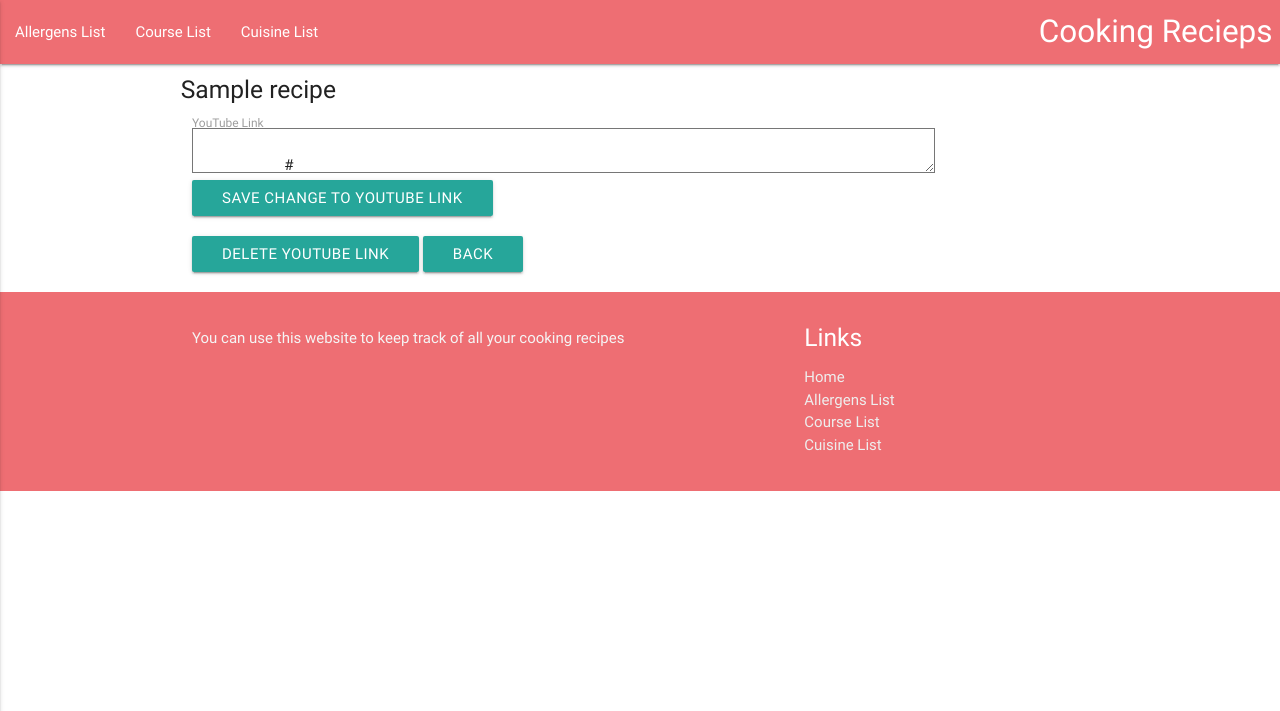
After one commit to GarethMellon/data-centric-project, a Flask app: page /youtube_link/1 in a window 1280 px wide. The commit adds this page. Shown: the top 711 px of the page. Run offline with Flask 2, Linux system fonts and the light colour scheme; tables that the repository leaves empty hold one stand-in row (values such as "Sample post").

Commit message:
New Feature: ability to add, edit and delete youtube link.

```diff
--- a/app.py
+++ b/app.py
@@ -156,6 +156,40 @@ def new_recipe():
         update_data(course_sql)
     return redirect(url_for('recieps',
                             recipe_ID = recipe_ID[0]['ID'] ))
+
+@app.route("/youtube_link/<recipe_ID>")
+def youtube_link(recipe_ID):
+    sql = "select ID as recipe_ID, name as recipe_name, youtube_link as recipe_youtube_link from recipes WHERE recipes.ID = {};".format(recipe_ID)
+    recipe_data = select_data(sql)
+
+    return render_template('youtube_link.html',
+                            recipe_data = recipe_data,
+                            recipe_ID = recipe_ID)
+
+@app.route("/save_youtube_link/<recipe_ID>", methods = ["POST"])
+def save_youtube_link(recipe_ID):
+    youtube_link = request.form.get('youtube_link_name')
+    # check if user entered a null
+    if text_is_none(youtube_link) == True:
+        flash('You must enter some text')
+        return redirect(url_for('recieps',
+                                recipe_ID = recipe_ID))
+    else:
+        youtube_link = youtube_link.strip()
+        sql = "UPDATE recipes SET youtube_link = '{}' WHERE ID = {};".format(youtube_link, recipe_ID)
+        update_data(sql)
+
+    return redirect(url_for('recieps',
+                            recipe_ID = recipe_ID))
+
+@app.route("/delete_youtube_link/<recipe_ID>")
+def delete_youtube_link(recipe_ID):
+    youtube_link = request.form.get('youtube_link_name')
+    sql = "UPDATE recipes SET youtube_link = '' WHERE ID = {};".format(recipe_ID)
+    update_data(sql)
+
+    return redirect(url_for('recieps',
+                            recipe_ID = recipe_ID))
 
 ## Routes to add edit and delete recieps
 
--- a/templates/recieps.html
+++ b/templates/recieps.html
@@ -12,11 +12,11 @@
                 </li>
                 {% if recipe.youtube_link: %}
                 <li class="collection-item">
-                    <div>{{ recipe.youtube_link }}<a href="#!" class="secondary-content"><i class="material-icons">edit</i></a></div>
+                    <div>{{ recipe.youtube_link }}<a href="{{ url_for('youtube_link', recipe_ID = recipe_ID) }}" class="secondary-content"><i class="material-icons">edit</i></a></div>
                 </li>
                 {% else %}
                 <li class="collection-item">
-                    <a href='#' class='btn'>Add YouTube Link</a>
+                    <a href="{{ url_for('youtube_link', recipe_ID = recipe_ID) }}" class='btn'>Add YouTube Link</a>
                 </li>
 
                 {% endif %}
--- /dev/null
+++ b/templates/youtube_link.html
@@ -0,0 +1,40 @@
+{% extends "base.html" %} {% block content %}
+
+<div class="container">
+    <div class="row">
+        <div class="col s12">
+
+            {% for row in recipe_data %}
+
+            <div class="row">
+                <div class="collection-header">
+                    <h5>{{ row.recipe_name }}</h5>
+                </div>
+                <div class="input-field col s10">
+                    {% if row.recipe_name %}
+                    <form action="{{ url_for('save_youtube_link', recipe_ID = recipe_ID) }}" method="POST">
+                        <textarea rows="40" cols="50" id="youtube_link_name" name="youtube_link_name" class="validate">
+                        {{ row.recipe_youtube_link }}
+                    </textarea>
+                        <label class="active" for="first_name2">YouTube Link</label>
+                        <input type="submit" class="btn" value="Save Change To YouTube Link" />
+                    </form>
+                    {% else %}
+                    <form action="" method="POST">
+                        <textarea rows="40" cols="50" id="youtube_link" name="youtube_link" class="validate">
+                    </textarea>
+                        <label class="active" for="first_name2">YouTube Link</label>
+                        <input type="submit" class="btn" value="Add New YouTube Link" />
+                    </form>
+                    {% endif %}
+                </div>
+            </div>
+
+            <a href="{{ url_for('delete_youtube_link', recipe_ID = recipe_ID) }}" class="btn">Delete YouTube Link</a>
+            <a href="{{url_for('recieps', recipe_ID = recipe_ID)}}" class="btn">Back</a> {% endfor %}
+
+        </div>
+    </div>
+</div>
+
+{% endblock %}
```
